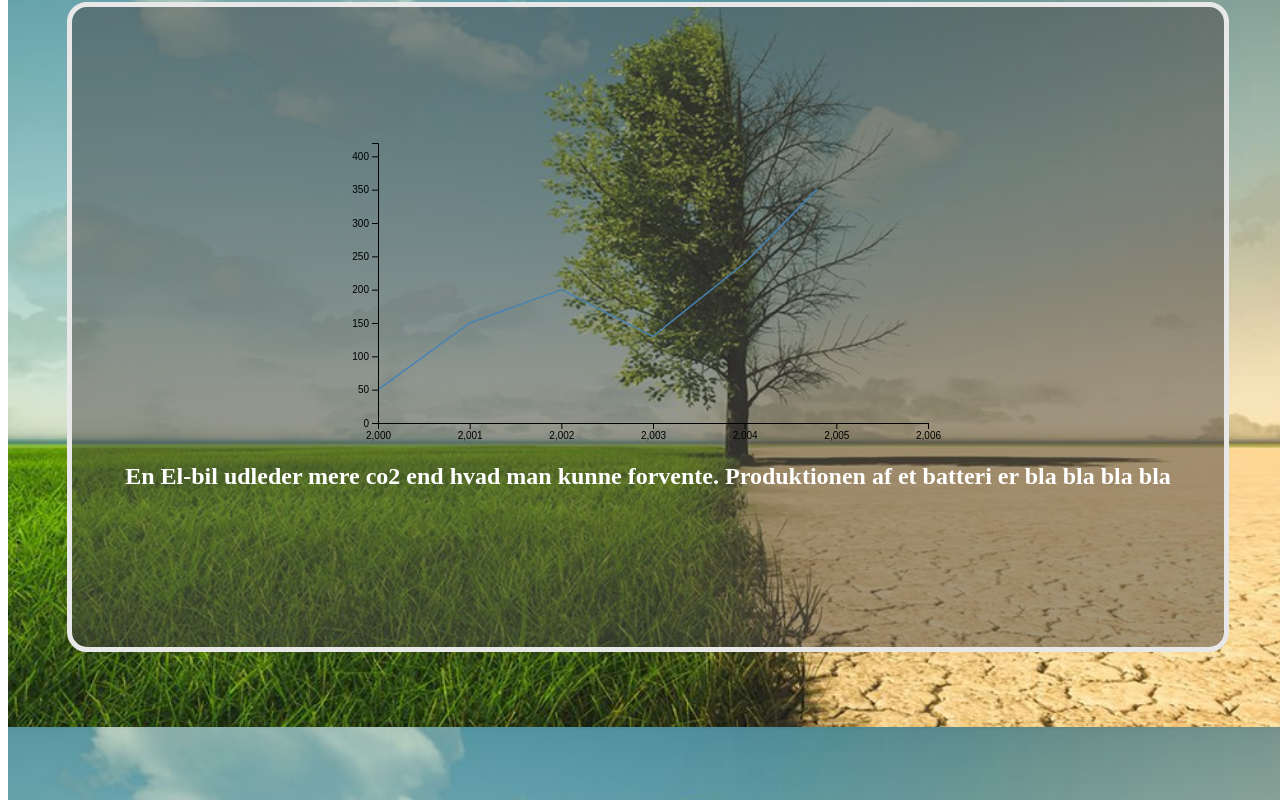
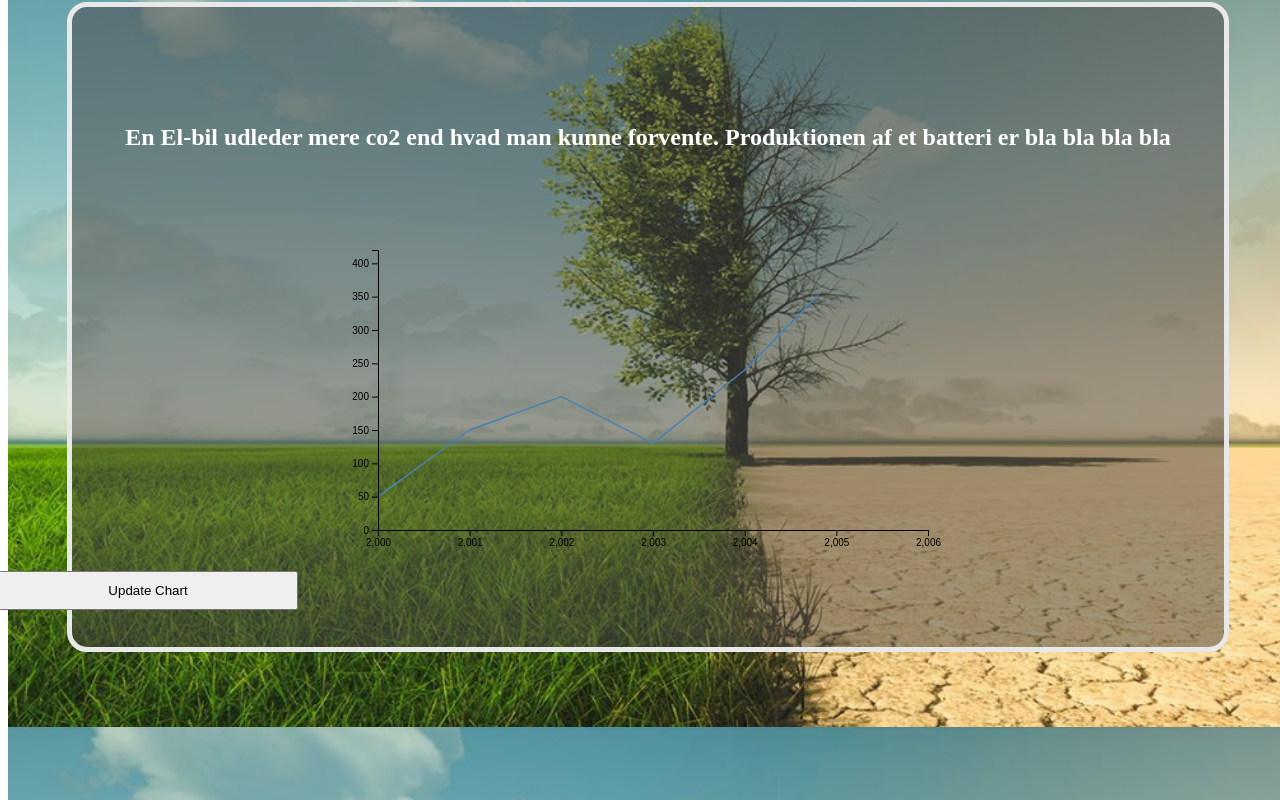
Before and after one commit to AndreasDebel/CO2_quiz, a website: page index.html in a window 1280 px wide. Shown: the part 1681-2481 px from the top of the page. Drawn offline with nearby package versions, Linux system fonts and the light colour scheme; no server answers.

Commit message:
updated style

```diff
--- a/graf1.js
+++ b/graf1.js
@@ -119,7 +119,7 @@ var data = [
 
   updateChart(data);
   // Update chart when button is clicked
-  d3.select("button").on("click", () => {
+  d3.select("#knap2").on("click", () => {
     // Create new fake data
     const newData = data.map(row => {
       return { ...row, popularity: row.popularity * Math.random() };
--- a/index.html
+++ b/index.html
@@ -28,9 +28,9 @@
 
     <div class="main" id="main2">
       <div class="innermain" id="inner2">
-        <div id="graf"></div>
         <h2>En El-bil udleder mere co2 end hvad man kunne forvente. Produktionen af et batteri er bla bla bla bla</h2>
         <button id="knap2">Update Chart</button>
+        <div id="graf"></div>
       </div>
     </div>
 
--- a/style.css
+++ b/style.css
@@ -13,7 +13,6 @@
     left: -500;
     top: 400;
     width: 300px;
-    border: 3px solid #73AD21;
     padding: 10px;
   }
 
```
